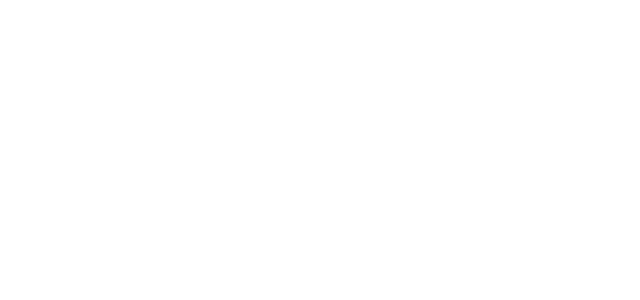
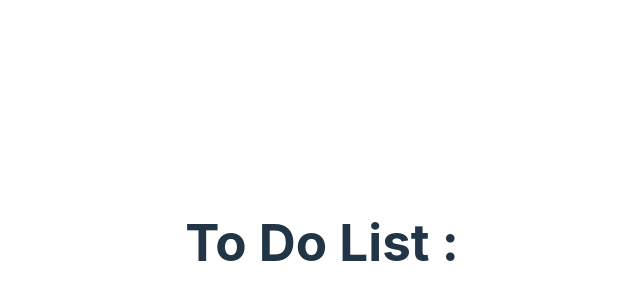
Before and after one commit to Ccilpy/ToDoList_workshop, a React (Vite) app: page / in a window 1280 px wide. Shown: the part 158-458 px from the top of the page, without its empty margins (318-958 px from the left). Built offline with nearby package versions, Linux system fonts and the light colour scheme.

Commit message:
addTitle

```diff
--- a/src/App.tsx
+++ b/src/App.tsx
@@ -1,11 +1,12 @@
 import { useState } from 'react'
 import './App.css'
-
+import Title from './components/Title'
 function App() {
 
 
   return (
     <>
+    <Title />
 
 
     </>
--- a/src/components/Title/index.tsx
+++ b/src/components/Title/index.tsx
@@ -0,0 +1,7 @@
+export default function Title () {
+    return (
+        <h1>
+            To Do List :
+        </h1>
+    )
+}
```
